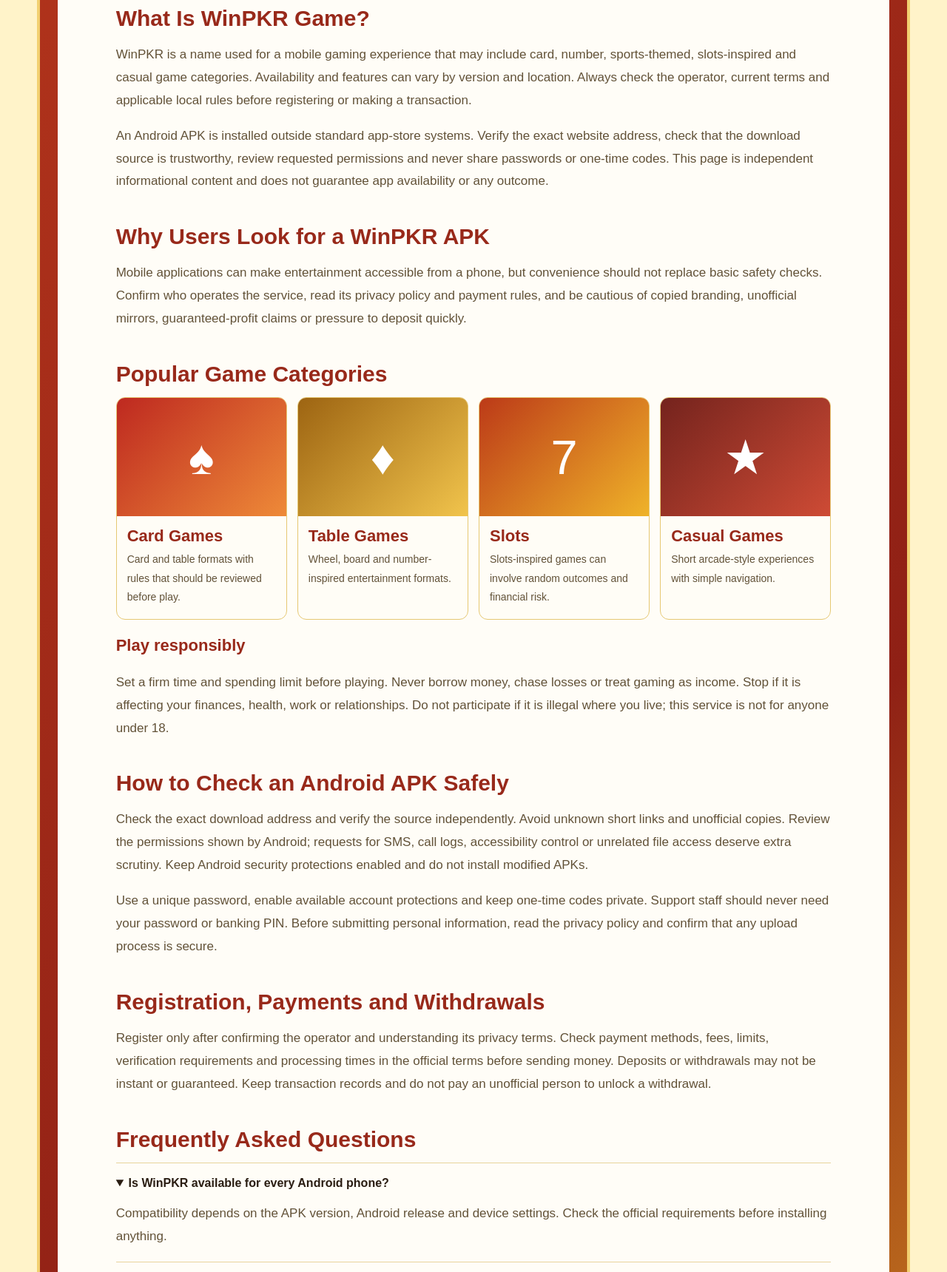
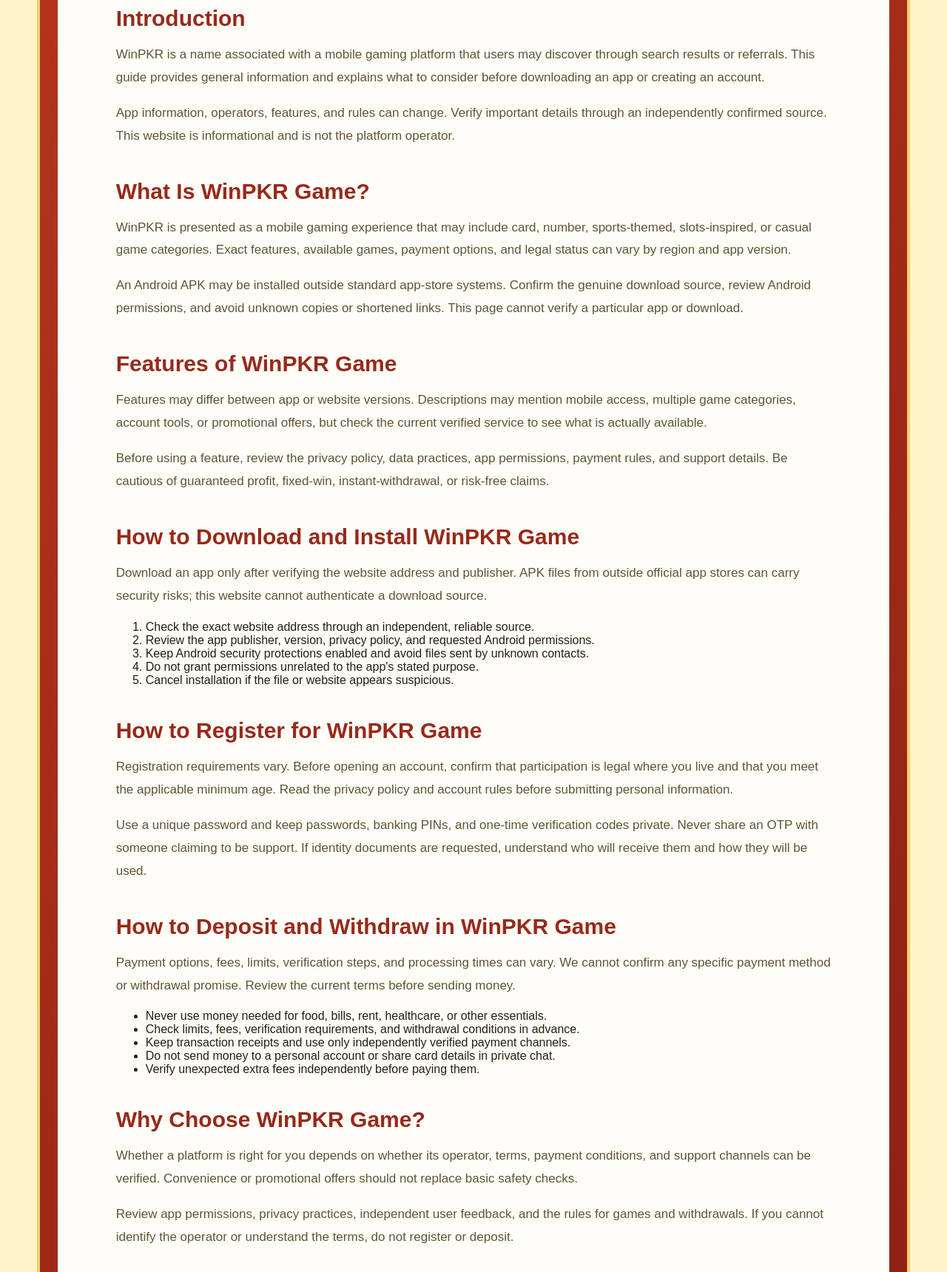
Before and after one commit to arshanali113355-bot/winpkr-game, a plain HTML site: page index.html in a window 1280 px wide. Shown: the part 1080-2800 px from the top of the page at 74% size. Drawn offline with Linux system fonts and the light colour scheme.

Commit message:
Update homepage content while preserving the original red-gold layout and styles

```diff
--- a/index.html
+++ b/index.html
@@ -13,30 +13,60 @@
 <main id="top">
 <section class="hero"><div class="container hero-shell">
 <h1>WinPKR Game Download APK 2026</h1>
-<p class="intro">WinPKR is presented as a mobile entertainment platform for users seeking a convenient Android app experience. Before downloading or registering, verify the official source, review the terms and check local rules.</p>
+<p class="intro">WinPKR is presented as a mobile entertainment platform for users seeking a convenient Android app experience. Before downloading or registering, verify the official source, review the current terms, and make informed decisions.</p>
 <a class="button download" href="http://www.winpkr95.com/?r=fsw7442" target="_blank" rel="noopener noreferrer">⬇ &nbsp; Download Now</a>
 <div class="action-row"><a class="button" href="http://www.winpkr95.com/?r=fsw7442" target="_blank" rel="noopener noreferrer">Login Now</a><a class="button" href="http://www.winpkr95.com/?r=fsw7442" target="_blank" rel="noopener noreferrer">Register Now</a></div>
-<h2 class="section-title" id="details">WinPKR Game Details</h2>
+<h2 class="section-title" id="details">WinPKR Game Details Table</h2>
 <img class="featured-logo" src="assets/winpkr-featured.svg?v=20261120" alt="WinPKR featured artwork">
 <div class="details-grid"><div><b>App Name</b><span>WinPKR Game</span></div><div><b>Category</b><span>Mobile Gaming</span></div><div><b>Platform</b><span>Android APK</span></div><div><b>Year</b><span>2026</span></div><div><b>Minimum Age</b><span>18+ where permitted</span></div><div><b>Content Type</b><span>Informational Guide</span></div></div>
 <article class="content">
+<h2>Introduction</h2>
+<p>WinPKR is a name associated with a mobile gaming platform that users may discover through search results or referrals. This guide provides general information and explains what to consider before downloading an app or creating an account.</p>
+<p>App information, operators, features, and rules can change. Verify important details through an independently confirmed source. This website is informational and is not the platform operator.</p>
+
 <h2>What Is WinPKR Game?</h2>
-<p>WinPKR is a name used for a mobile gaming experience that may include card, number, sports-themed, slots-inspired and casual game categories. Availability and features can vary by version and location. Always check the operator, current terms and applicable local rules before registering or making a transaction.</p>
-<p>An Android APK is installed outside standard app-store systems. Verify the exact website address, check that the download source is trustworthy, review requested permissions and never share passwords or one-time codes. This page is independent informational content and does not guarantee app availability or any outcome.</p>
-<h2>Why Users Look for a WinPKR APK</h2>
-<p>Mobile applications can make entertainment accessible from a phone, but convenience should not replace basic safety checks. Confirm who operates the service, read its privacy policy and payment rules, and be cautious of copied branding, unofficial mirrors, guaranteed-profit claims or pressure to deposit quickly.</p>
-<h2 id="games">Popular Game Categories</h2>
-<div class="game-grid"><article><div class="game-art red">♠</div><h3>Card Games</h3><p>Card and table formats with rules that should be reviewed before play.</p></article><article><div class="game-art gold">♦</div><h3>Table Games</h3><p>Wheel, board and number-inspired entertainment formats.</p></article><article><div class="game-art orange">7</div><h3>Slots</h3><p>Slots-inspired games can involve random outcomes and financial risk.</p></article><article><div class="game-art purple">★</div><h3>Casual Games</h3><p>Short arcade-style experiences with simple navigation.</p></article></div>
-<h3>Play responsibly</h3><p>Set a firm time and spending limit before playing. Never borrow money, chase losses or treat gaming as income. Stop if it is affecting your finances, health, work or relationships. Do not participate if it is illegal where you live; this service is not for anyone under 18.</p>
-<h2 id="guide">How to Check an Android APK Safely</h2>
-<p>Check the exact download address and verify the source independently. Avoid unknown short links and unofficial copies. Review the permissions shown by Android; requests for SMS, call logs, accessibility control or unrelated file access deserve extra scrutiny. Keep Android security protections enabled and do not install modified APKs.</p>
-<p>Use a unique password, enable available account protections and keep one-time codes private. Support staff should never need your password or banking PIN. Before submitting personal information, read the privacy policy and confirm that any upload process is secure.</p>
-<h2>Registration, Payments and Withdrawals</h2>
-<p>Register only after confirming the operator and understanding its privacy terms. Check payment methods, fees, limits, verification requirements and processing times in the official terms before sending money. Deposits or withdrawals may not be instant or guaranteed. Keep transaction records and do not pay an unofficial person to unlock a withdrawal.</p>
+<p>WinPKR is presented as a mobile gaming experience that may include card, number, sports-themed, slots-inspired, or casual game categories. Exact features, available games, payment options, and legal status can vary by region and app version.</p>
+<p>An Android APK may be installed outside standard app-store systems. Confirm the genuine download source, review Android permissions, and avoid unknown copies or shortened links. This page cannot verify a particular app or download.</p>
+
+<h2>Features of WinPKR Game</h2>
+<p>Features may differ between app or website versions. Descriptions may mention mobile access, multiple game categories, account tools, or promotional offers, but check the current verified service to see what is actually available.</p>
+<p>Before using a feature, review the privacy policy, data practices, app permissions, payment rules, and support details. Be cautious of guaranteed profit, fixed-win, instant-withdrawal, or risk-free claims.</p>
+
+<h2 id="guide">How to Download and Install WinPKR Game</h2>
+<p>Download an app only after verifying the website address and publisher. APK files from outside official app stores can carry security risks; this website cannot authenticate a download source.</p>
+<ol><li>Check the exact website address through an independent, reliable source.</li><li>Review the app publisher, version, privacy policy, and requested Android permissions.</li><li>Keep Android security protections enabled and avoid files sent by unknown contacts.</li><li>Do not grant permissions unrelated to the app's stated purpose.</li><li>Cancel installation if the file or website appears suspicious.</li></ol>
+
+<h2>How to Register for WinPKR Game</h2>
+<p>Registration requirements vary. Before opening an account, confirm that participation is legal where you live and that you meet the applicable minimum age. Read the privacy policy and account rules before submitting personal information.</p>
+<p>Use a unique password and keep passwords, banking PINs, and one-time verification codes private. Never share an OTP with someone claiming to be support. If identity documents are requested, understand who will receive them and how they will be used.</p>
+
+<h2>How to Deposit and Withdraw in WinPKR Game</h2>
+<p>Payment options, fees, limits, verification steps, and processing times can vary. We cannot confirm any specific payment method or withdrawal promise. Review the current terms before sending money.</p>
+<ul><li>Never use money needed for food, bills, rent, healthcare, or other essentials.</li><li>Check limits, fees, verification requirements, and withdrawal conditions in advance.</li><li>Keep transaction receipts and use only independently verified payment channels.</li><li>Do not send money to a personal account or share card details in private chat.</li><li>Verify unexpected extra fees independently before paying them.</li></ul>
+
+<h2>Why Choose WinPKR Game?</h2>
+<p>Whether a platform is right for you depends on whether its operator, terms, payment conditions, and support channels can be verified. Convenience or promotional offers should not replace basic safety checks.</p>
+<p>Review app permissions, privacy practices, independent user feedback, and the rules for games and withdrawals. If you cannot identify the operator or understand the terms, do not register or deposit.</p>
+
+<h2 id="games">Some Famous Games in WinPKR</h2>
+<p>We cannot verify a current list of named games, so this page does not claim that a particular title is available. WinPKR-related descriptions may mention card, casual, number, slots-style, or sports-themed categories, depending on version and location. Check the game catalogue and rules in the verified service.</p>
+<div class="game-grid"><article><div class="game-art red">♠</div><h3>Card Games</h3><p>Card and table formats; check their rules and availability before play.</p></article><article><div class="game-art red">●</div><h3>Number Games</h3><p>Number-based formats may involve chance. Understand the rules and risks.</p></article><article><div class="game-art red">★</div><h3>Casual Games</h3><p>Casual entertainment options may vary by platform version.</p></article></div>
+
+<h2>Tips for Beginners</h2>
+<ul><li>Verify the operator, app source, local legality, age requirement, and terms first.</li><li>Read game rules and promotion conditions carefully.</li><li>Use a unique password and keep verification codes and financial details private.</li><li>Set firm time and spending limits before playing.</li><li>Never borrow money, chase losses, or treat gaming as income.</li><li>Take breaks and stop if gaming affects your finances or wellbeing.</li></ul>
+
+<h2>Pros and Cons</h2>
+<h3>Potential Advantages</h3>
+<ul><li>A mobile format may be convenient for users with compatible devices.</li><li>Some versions may offer multiple game categories.</li><li>Rules and account information may be available online for review.</li></ul>
+<h3>Important Considerations</h3>
+<ul><li>The operator, app source, catalogue, and payment terms may be difficult to verify.</li><li>Unofficial APK files can expose devices and personal information to security risks.</li><li>Games involving money can result in losses; rewards and withdrawals are not guaranteed.</li><li>Availability and legal requirements vary by location and version.</li></ul>
+
 <h2 id="faq">Frequently Asked Questions</h2>
-<div class="faq"><details open><summary>Is WinPKR available for every Android phone?</summary><p>Compatibility depends on the APK version, Android release and device settings. Check the official requirements before installing anything.</p></details><details><summary>Can I receive guaranteed earnings?</summary><p>No game or promotion can guarantee income. Real-money participation can result in losses.</p></details><details><summary>Where should I verify the official link?</summary><p>Use independently verifiable official channels, confirm the domain carefully and avoid unknown shortened links.</p></details><details><summary>What is the safest first step?</summary><p>Read the terms, check local laws and age requirements, protect your device and set strict time and spending limits.</p></details></div>
-<h2>Final Overview</h2><p>Verify the source, protect your personal information, understand the rules and avoid spending money you cannot afford to lose. This informational website is not affiliated with or endorsed by the app operator.</p>
-<aside class="warning"><b>18+ Responsible Gaming:</b> Participation may involve financial risk and is not suitable for minors. Play only where legal, and never use funds needed for essential expenses.</aside>
+<div class="faq"><details open><summary>Is WinPKR available for every Android phone?</summary><p>Compatibility depends on the app version, Android release, and device settings. Check requirements through a verified source.</p></details><details><summary>Is WinPKR safe to download?</summary><p>Safety depends on the exact file and source. This website cannot certify an APK. Avoid unknown links, review permissions, and keep Android protections enabled.</p></details><details><summary>Can I earn guaranteed money with WinPKR?</summary><p>No gaming outcome or income is guaranteed. Games involving money can cause losses and should not be treated as a source of income.</p></details><details><summary>How long do deposits or withdrawals take?</summary><p>We cannot confirm processing times. Check the current terms and your payment provider's rules.</p></details><details><summary>What should I do if I cannot withdraw funds?</summary><p>Keep transaction records, review the written terms, and contact the service and payment provider through independently verified channels. Do not share passwords or pay unexpected fees without verification.</p></details></div>
+
+<h2>Conclusion</h2>
+<p>Before using any WinPKR-branded service, verify the app source, operator, rules, privacy practices, and payment conditions. Protect your information, follow local laws and age requirements, and remember that gaming is not a reliable source of income. If important details cannot be verified, do not download, register, or deposit.</p>
+<aside class="warning"><b>18+ Responsible Gaming:</b> Participation may involve financial risk and is not suitable for minors. Play only where legal, set clear limits, and never use funds needed for essential expenses.</aside>
 </article>
 </div></section>
 </main>
```
